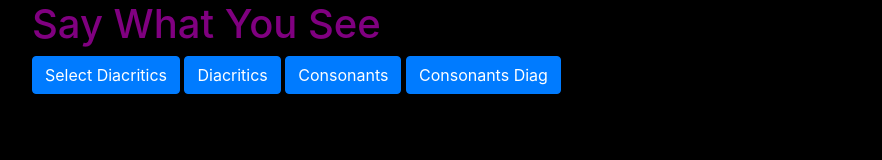
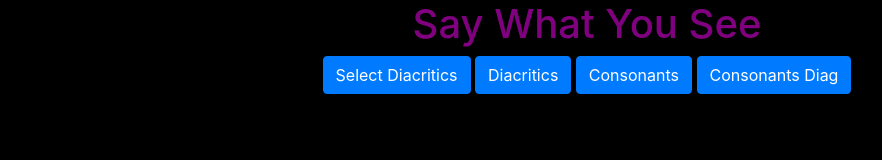
Before and after one commit to ikbhal/alphabet, a plain HTML site: page kannada_barakhadi_quiz.html in a window 1280 px wide. Both pictures are taken after a click on the button "Start". Shown: the whole page, without its empty margins (53-935 px from the left). Drawn offline with nearby package versions, Linux system fonts and the light colour scheme.

Commit message:
align home page

```diff
--- a/kannada_barakhadi_quiz.html
+++ b/kannada_barakhadi_quiz.html
@@ -196,7 +196,8 @@ $(document).ready(function(){
           color: purple;
       }
       #homeContainer{
-        //visibility: hidden;
+        /*visibility: hidden;*/
+        text-align:center;
       }
       #main-heading{
         text-align: center;
@@ -204,10 +205,13 @@ $(document).ready(function(){
       #landingPageContainer{
         text-align: center;
       }
+      #homeContainer{
+        margin: 0 auto;
+      }
 
 
 div#qdiacritics, .question {
-    width: 400px;
+    /*width: 400px;*/
     background: yellow;
     height: 400px;
     font-size: 320px;
@@ -232,8 +236,8 @@ div#qdiacritics, .question {
 
 <div class="container" id="homeContainer">
   <h1>Say What You See</h1>
-  <button type="button" class="btn btn-primary" data-toggle="collapse" data-target="#diacritics_accord">Select Diacritics</button>
-  <div id="diacritics_accord" class="collapse">
+  <button type="button" class="btn btn-primary" data-toggle="collapse" data-target="#select_diacritics_accord">Select Diacritics</button>
+  <div id="select_diacritics_accord" class="collapse">
      <div id="qselectDiacritics" class="question">
      </div>
      <button id="nextSelectDiacritics">Next</button><button id="resetSelectDiacritics">Reset</button>
```
